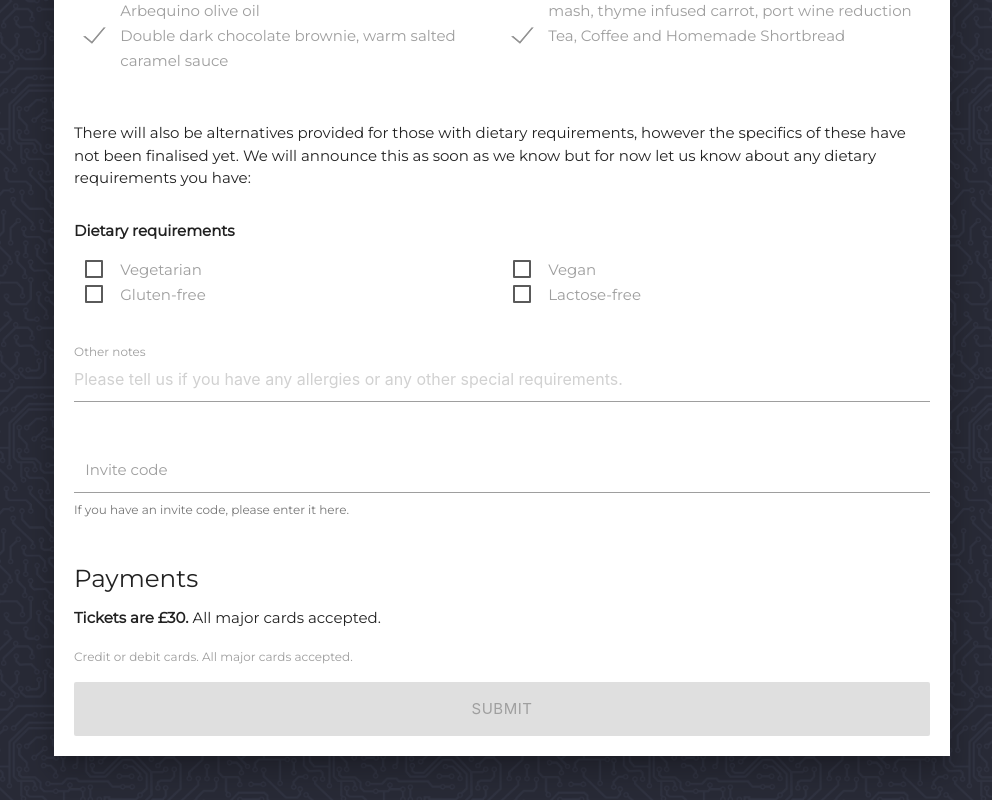
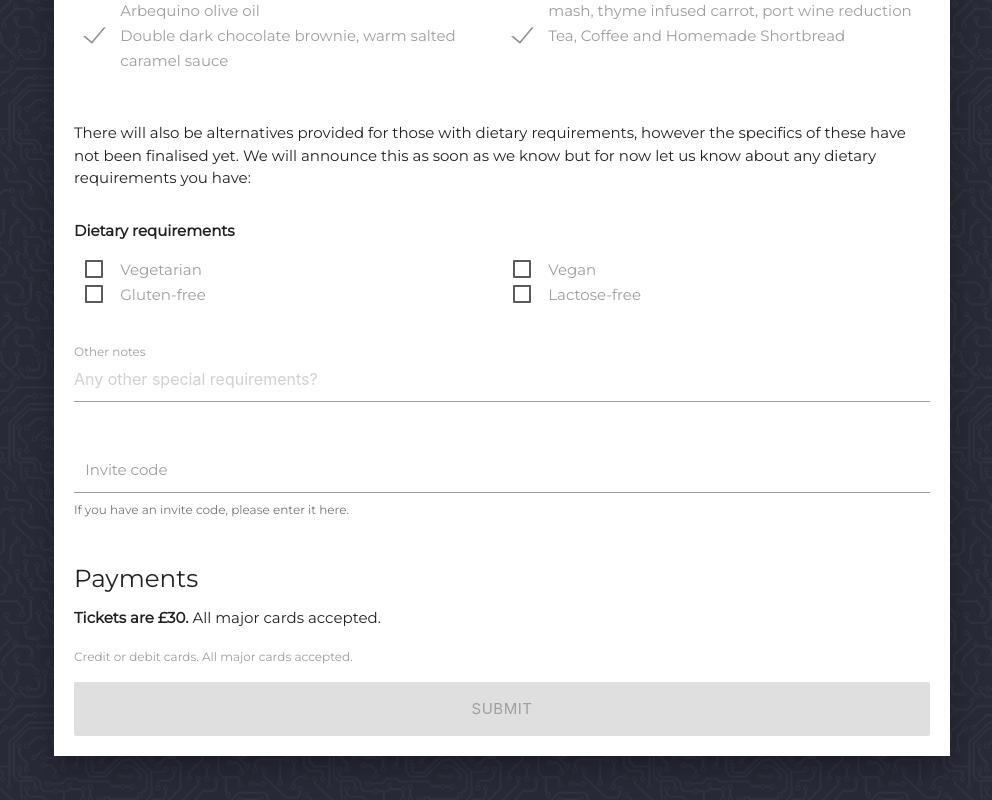
Before and after one commit to compsoc-edinburgh/infball19-frontend, a plain HTML site: page index.html in a window 1280 px wide. Shown: the part 1529-2329 px from the top of the page, without its empty margins (138-1130 px from the left). Drawn offline with nearby package versions, Linux system fonts and the light colour scheme; no server answers; a script that the page names is missing.

Commit message:
shorten text for special reqs

```diff
--- a/index.html
+++ b/index.html
@@ -180,7 +180,7 @@
 						</div>
 
 						<div class="input-field">
-							<textarea class="materialize-textarea" name="othernotes" id="othernotes" placeholder="Please tell us if you have any allergies or any other special requirements."></textarea>
+							<textarea class="materialize-textarea" name="othernotes" id="othernotes" placeholder="Any other special requirements?"></textarea>
 							<label for="othernotes">Other notes</label>
 						</div>
 
```
